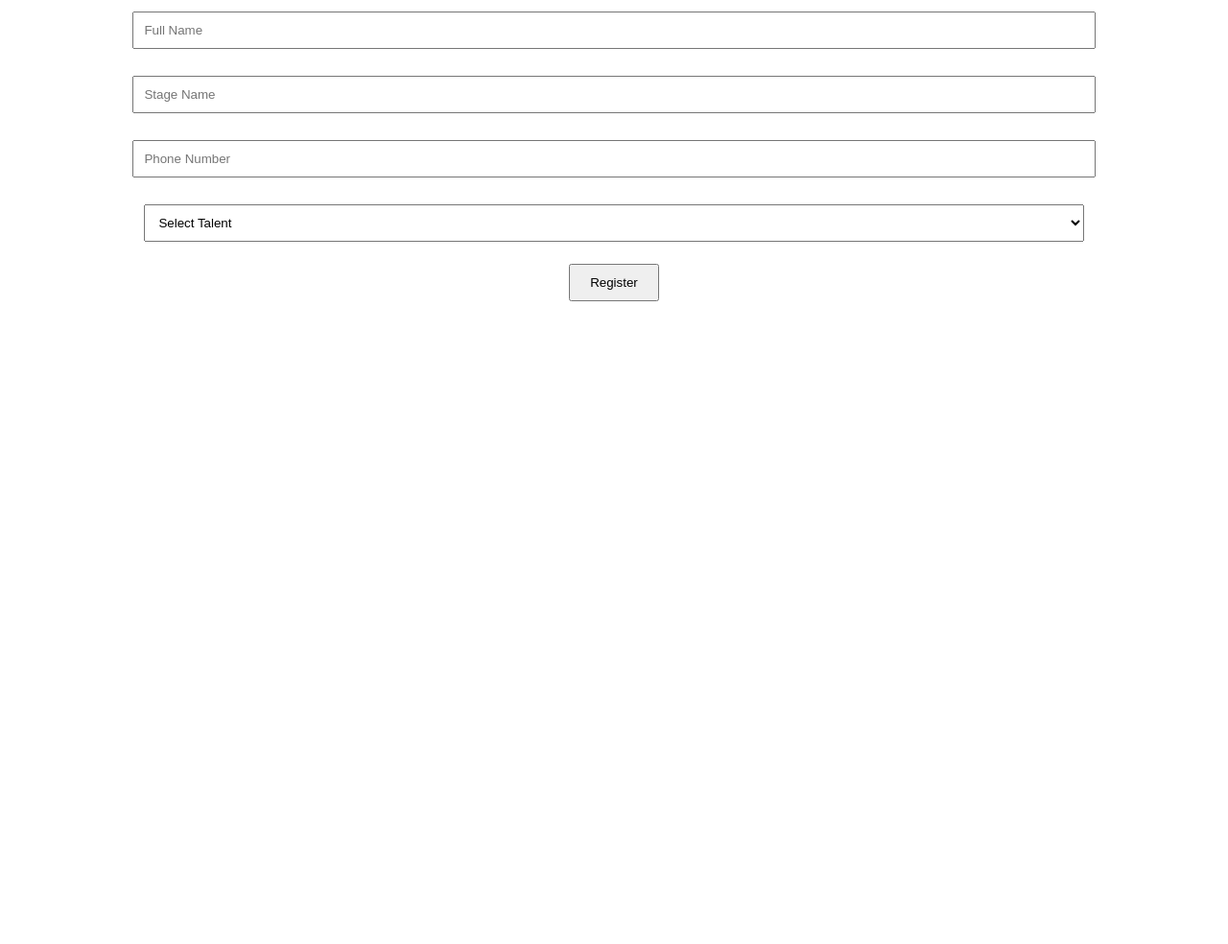
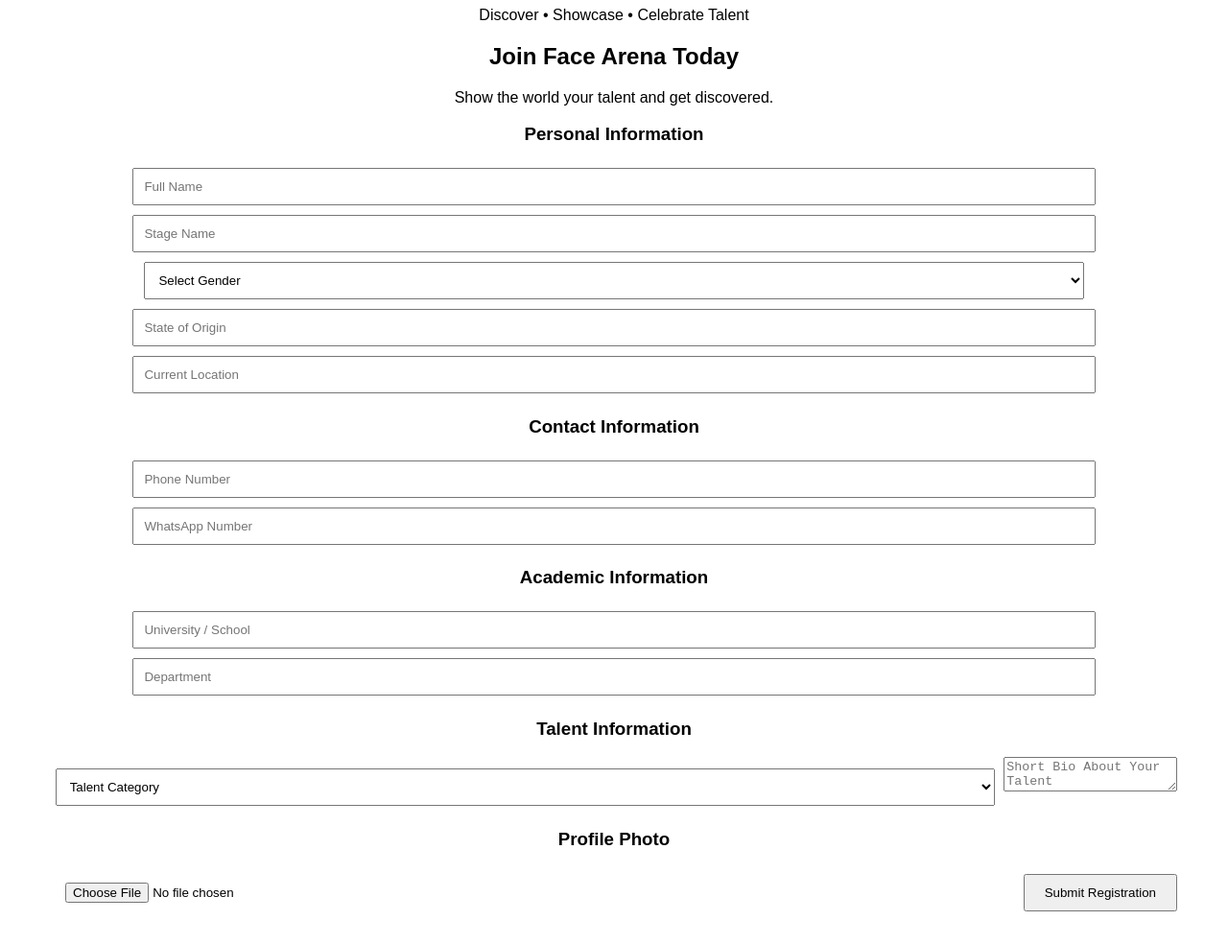
Before and after one commit to menmex/face-arena-portal, a plain HTML site: page index.html in a window 1280 px wide. Shown: the part 101-1085 px from the top of the page at 96% size. Before the commit the page ends 800 px from the top, so only its background shows below. Drawn offline with Linux system fonts and the light colour scheme.

Commit message:
Update index.html

```diff
--- a/index.html
+++ b/index.html
@@ -1,30 +1,92 @@
 <!DOCTYPE html>
-<html>
+<html lang="en">
 <head>
-    <title>Face Arena Registration</title>
+  <meta charset="UTF-8">
+  <meta name="viewport" content="width=device-width, initial-scale=1.0">
+  <title>Face Arena Registration Portal</title>
   <link rel="stylesheet" href="style.css">
 </head>
+
 <body>
 
-    <h1>FACE ARENA REGISTRATION</h1>
+<header>
+  <h1>FACE ARENA</h1>
+  <p>Discover • Showcase • Celebrate Talent</p>
+</header>
 
-    <form>
-        <input type="text" placeholder="Full Name" required><br><br>
+<section class="hero">
+  <h2>Join Face Arena Today</h2>
+  <p>Show the world your talent and get discovered.</p>
+</section>
 
-        <input type="text" placeholder="Stage Name" required><br><br>
+<section class="form-container">
 
-        <input type="tel" placeholder="Phone Number" required><br><br>
+<form id="registrationForm">
 
-        <select required>
-            <option value="">Select Talent</option>
+<h3>Personal Information</h3>
+
+<input type="text" id="fullname" placeholder="Full Name" required>
+
+<input type="text" id="stageName" placeholder="Stage Name" required>
+
+<select id="gender" required>
+<option value="">Select Gender</option>
+<option>Male</option>
+<option>Female</option>
+</select>
+
+<input type="text" id="state" placeholder="State of Origin" required>
+
+<input type="text" id="location" placeholder="Current Location" required>
+
+<h3>Contact Information</h3>
+
+<input type="tel" id="phone" placeholder="Phone Number" required>
+
+<input type="tel" id="whatsapp" placeholder="WhatsApp Number" required>
+
+<h3>Academic Information</h3>
+
+<input type="text" id="school" placeholder="University / School" required>
+
+<input type="text" id="department" placeholder="Department" required>
+
+<h3>Talent Information</h3>
+
+<select id="talent" required>
+<option value="">Talent Category</option>
 <option>Singing</option>
 <option>Dancing</option>
 <option>Comedy</option>
+<option>MC</option>
 <option>Acting</option>
-        </select><br><br>
+<option>Modeling</option>
+<option>Instrumentalist</option>
+</select>
 
-        <button type="submit">Register</button>
+<textarea
+id="bio"
+placeholder="Short Bio About Your Talent"
+required>
+</textarea>
+
+<h3>Profile Photo</h3>
+
+<input
+type="file"
+id="photo"
+accept="image/*"
+required>
+
+<button type="submit">
+Submit Registration
+</button>
+
 </form>
+
+</section>
+
+<script src="app.js"></script>
 
 </body>
 </html>
```
Lines whose indentation alone changed are shown as unchanged.
